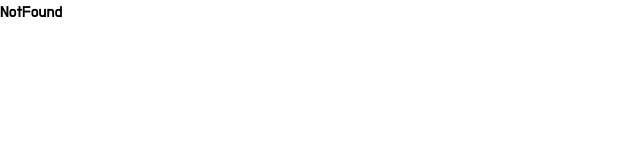
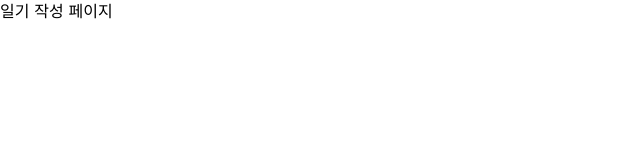
Before and after one commit to sojinjang/podo-log, a React (Create React App) app in the folder client/: page /new-diary in a window 1280 px wide. Shown: the top 160 px of the page, without its empty margins (0-640 px from the left). Built offline with nearby package versions, Linux system fonts and the light colour scheme.

Commit message:
[#28] :sparkles: feat: 일기 쓰기 페이지 컴포넌트 추가, 라우팅

```diff
--- /dev/null
+++ b/client/src/pages/NewDiary.tsx
@@ -0,0 +1,7 @@
+import React from "react";
+
+const NewDiary = () => {
+  return <>일기 작성 페이지</>;
+};
+
+export default NewDiary;
--- a/client/src/pages/index.tsx
+++ b/client/src/pages/index.tsx
@@ -1,10 +1,11 @@
 import Home from "./Home";
 import BookList from "./BookList";
 import Book from "./Book";
+import NewDiary from "./NewDiary";
 import NotFound from "./NotFound";
 import SignUp from "./SignUp";
 import NewBook from "./NewBook";
 import Grape from "./Grape";
 import MyPage from "./MyPage";
 
-export { Home, BookList, Book, NotFound, SignUp, NewBook, Grape, MyPage };
+export { Home, BookList, Book, NewDiary, NotFound, SignUp, NewBook, Grape, MyPage };
--- a/client/src/router/ROUTE_INFO.tsx
+++ b/client/src/router/ROUTE_INFO.tsx
@@ -1,6 +1,6 @@
 import React from "react";
 
-import { Home, BookList, Book, SignUp, NewBook, Grape, MyPage } from "../pages";
+import { Home, BookList, Book, SignUp, NewBook, NewDiary, Grape, MyPage } from "../pages";
 
 interface RouteInfoObj {
   readonly [key: string]: PathElemPair;
@@ -35,6 +35,10 @@ export const PRIVATE_ROUTE: RouteInfoObj = {
     path: "/new-book",
     element: <NewBook />,
   },
+  newDiary: {
+    path: "/new-diary",
+    element: <NewDiary />,
+  },
   grape: {
     path: "/grape",
     element: <Grape />,
```
